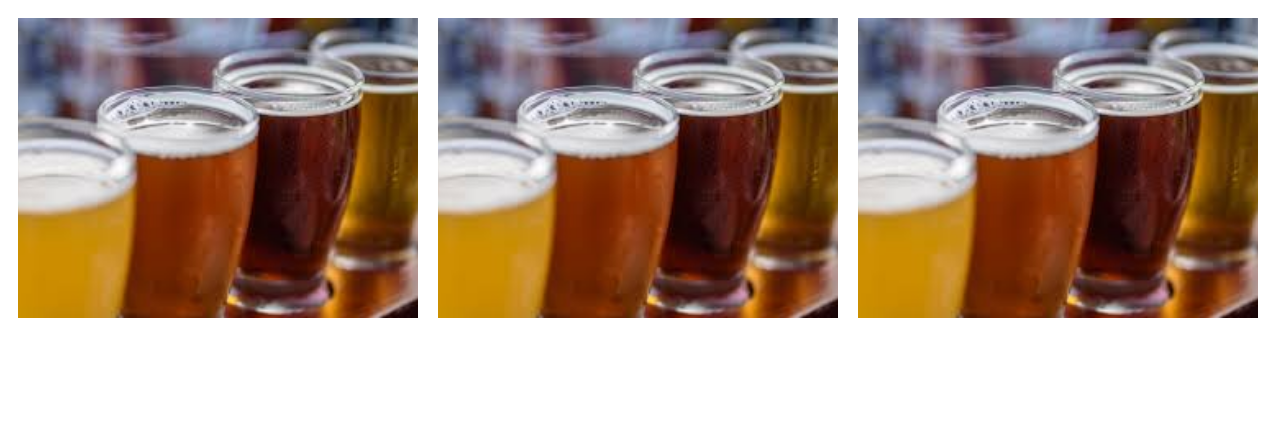
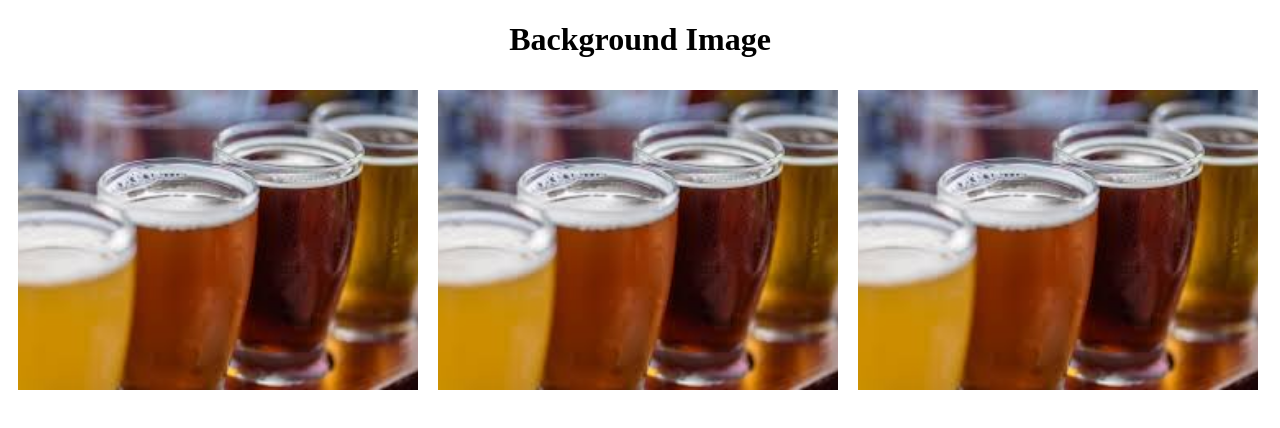
Before and after one commit to erkartali/background-image, a plain HTML site: page index.html in a window 1280 px wide. Drawn offline with Linux system fonts and the light colour scheme.

Commit message:
added h1 for the title

```diff
--- a/index.html
+++ b/index.html
@@ -8,6 +8,8 @@
     <link rel="stylesheet" href="style.css">
 </head>
 <body>
+
+    <h1>Background Image</h1>
 
     <div class="container">
 
--- a/style.css
+++ b/style.css
@@ -1,3 +1,7 @@
+h1 {
+    text-align: center;
+}
+
 .container {
     display: flex;
     flex-wrap: wrap;
```
